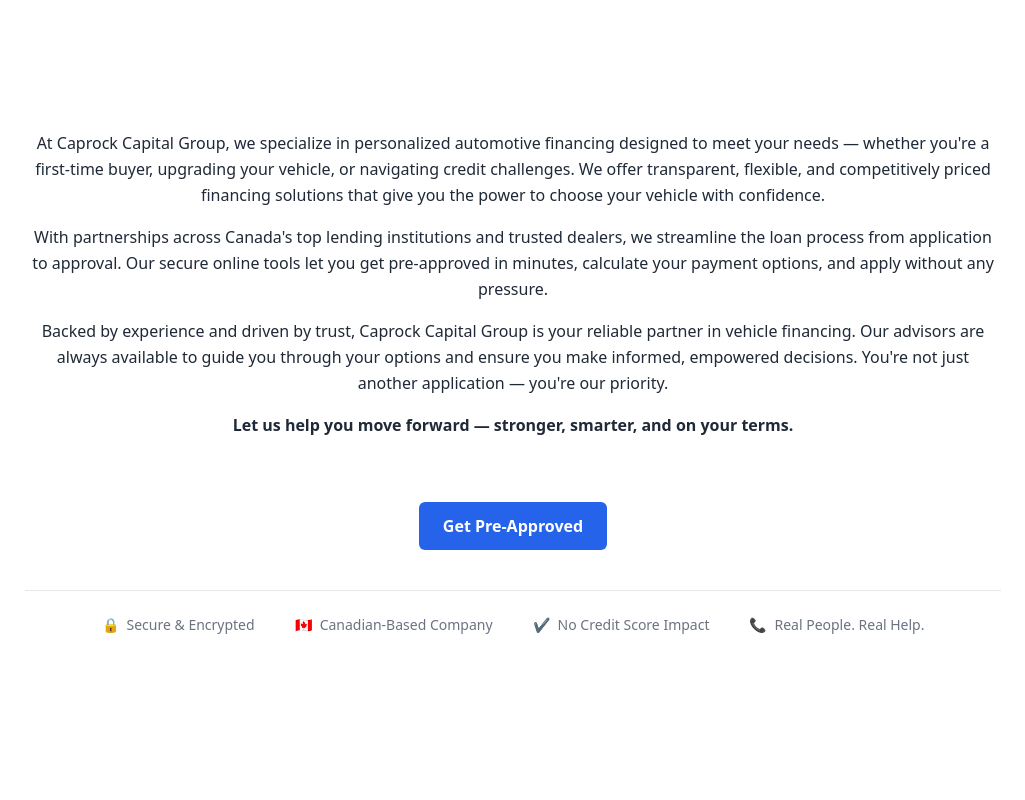
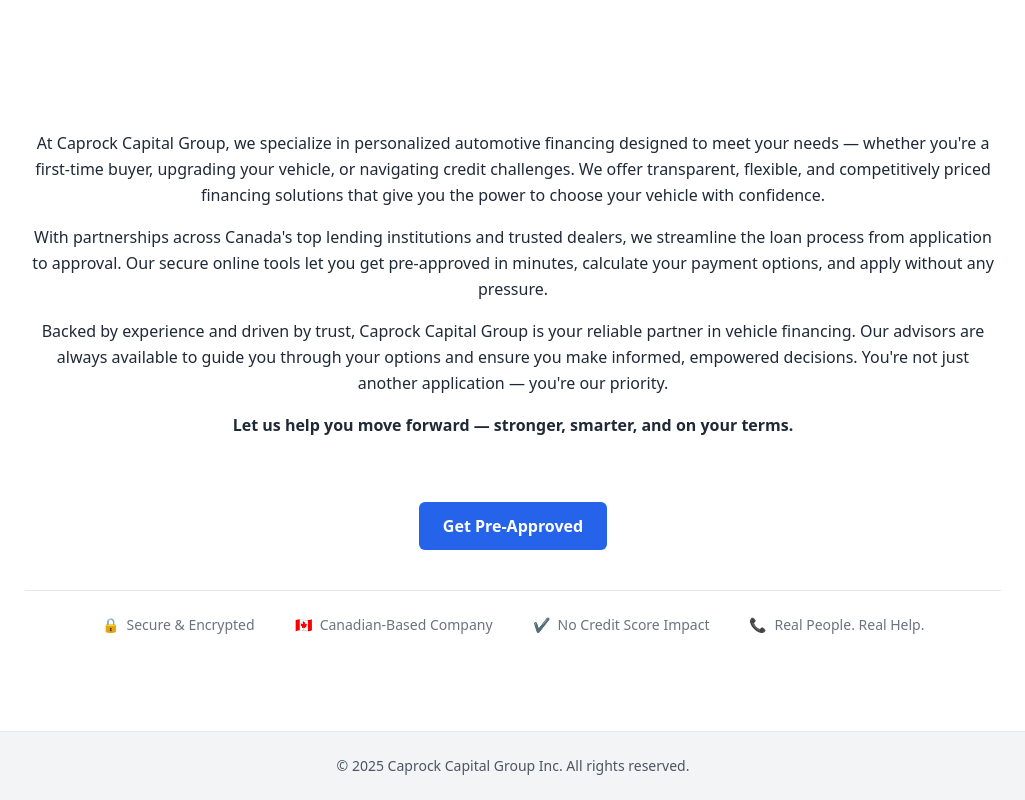
Before and after one commit to rbhullar2000/caprock-site, a Next.js app: page / in a window 1280 px wide. Shown: the part 422-1222 px from the top of the page, without its empty margins (127-1152 px from the left). Before the commit the page ends 1105 px from the top, so only its background shows below. Built offline with nearby package versions, Linux system fonts and the light colour scheme.

Commit message:
Update layout.tsx

```diff
--- a/app/layout.tsx
+++ b/app/layout.tsx
@@ -1,5 +1,6 @@
 import './globals.css';
 import Navbar from './components/Navbar';
+import Footer from './components/Footer';
 import type { Metadata } from 'next';
 
 export const metadata: Metadata = {
@@ -47,11 +48,12 @@ export const metadata: Metadata = {
 export default function RootLayout({ children }: { children: React.ReactNode }) {
   return (
     <html lang="en" className="scroll-smooth">
-      <body className="min-h-screen bg-white text-gray-900 antialiased">
+      <body className="flex flex-col min-h-screen bg-white text-gray-900 antialiased">
         <Navbar />
-        <main className="pt-20 px-4 sm:px-6 lg:px-8">
+        <main className="flex-grow pt-20 px-4 sm:px-6 lg:px-8">
           {children}
         </main>
+        <Footer />
       </body>
     </html>
   );
```
